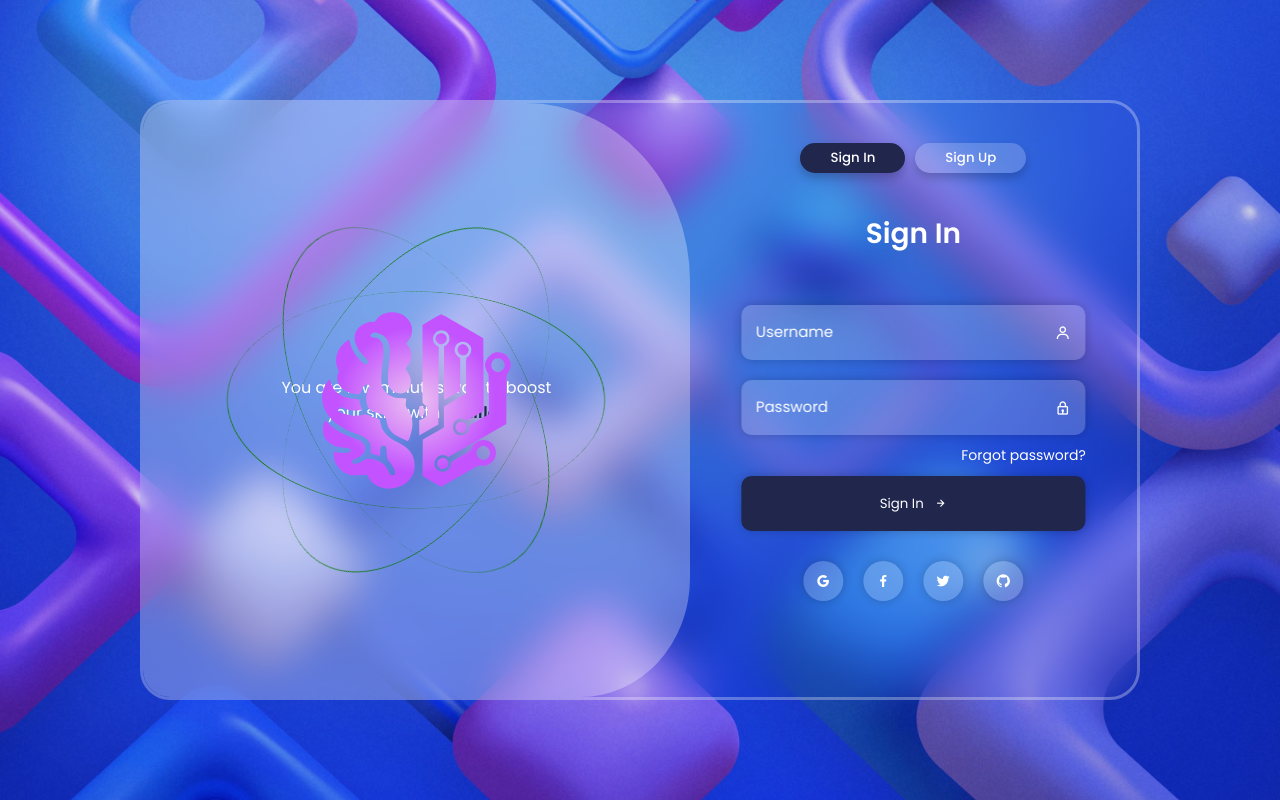
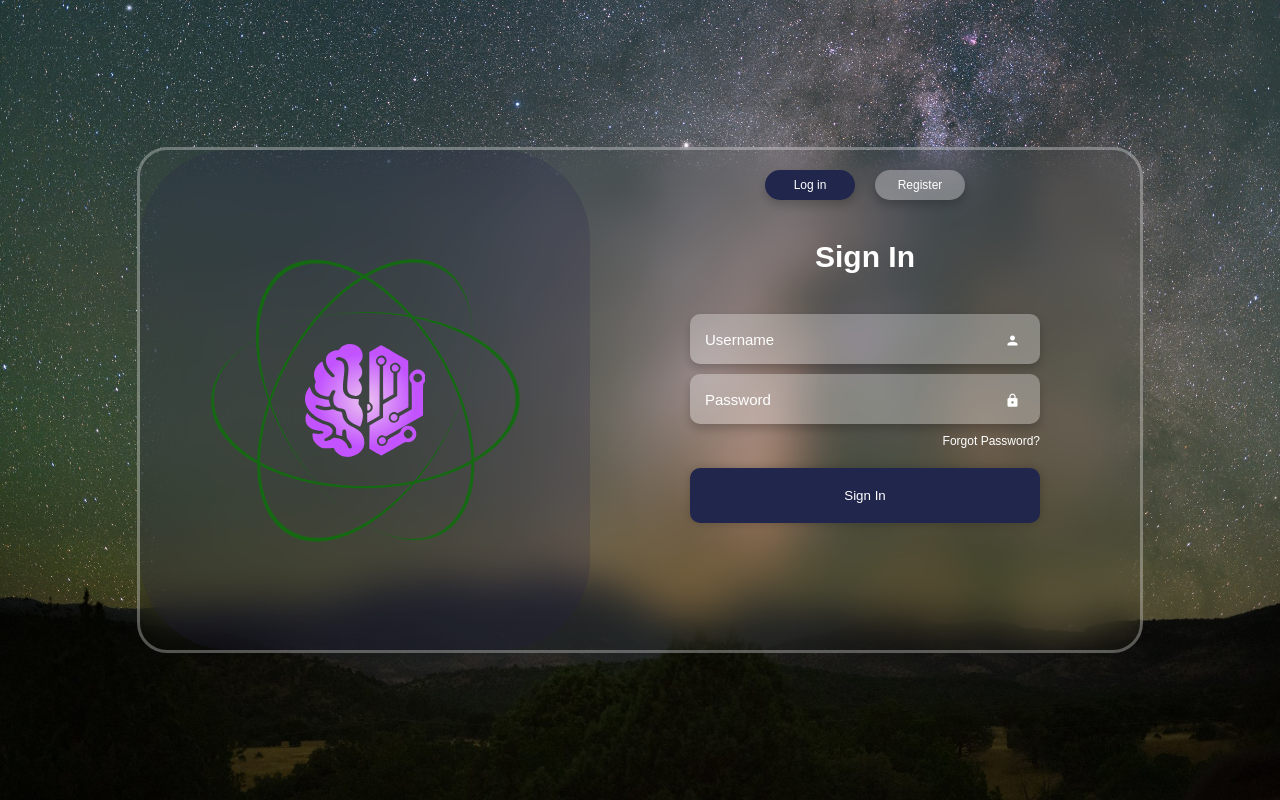
Before and after one commit to AbdussamedY/website_from_scratch, a PHP site: page / in a window 1280 px wide. Run offline with PHP 8.4, Linux system fonts and the light colour scheme.

Commit message:
Add files via upload
Final version of signin page

```diff
--- a/animated_logo.php
+++ b/animated_logo.php
@@ -2,8 +2,8 @@
 div.loader{
   position: absolute;
   margin: 14px;
-  width: 10cm;
-  height: 10cm;
+  width: 8cm;
+  height: 8cm;
   justify-content: center;
   align-items: center;
   z-index: 50;
@@ -19,9 +19,11 @@ div.dynamic-logo span{
   width:100%;
   height:100%;
   border-radius:50%;
-  border-left: 1px rgb(14, 119, 10) solid;
+  border-left: 4px rgb(19, 106, 16) solid;
+  border-top: 4px rgb(19, 106, 16) solid;
+  border-right: 4px rgb(19, 106, 16) solid;
   /* border-top: 10px transparent solid; */
-  border-right: 1px rgb(14, 119, 10) solid;
+  /* border-right: 5px rgb(14, 119, 10) solid; */
 }
 div.dynamic-logo span:nth-last-of-type(1){
   animation: ani-1 1.5s linear infinite;
@@ -91,8 +93,8 @@ div.dynamic-logo span:nth-last-of-type(3){
         <span></span>
         <svg
           class="logo-brain"
-          width="50%"
-          height="50%"
+          width="40%"
+          height="40%"
           viewBox="0 0 13.834354 12.905601"
           xmlns:inkscape="http://www.inkscape.org/namespaces/inkscape"
           xmlns:sodipodi="http://sodipodi.sourceforge.net/DTD/sodipodi-0.dtd"
--- a/index.php
+++ b/index.php
@@ -3,99 +3,101 @@
 <head>
     <meta charset="UTF-8">
     <meta name="viewport" content="width=device-width, initial-scale=1.0">
-    <title>Ludiflex | Login & Register</title>
-    <!-- BOXICONS -->
-    <link href='https://unpkg.com/boxicons@2.1.4/css/boxicons.min.css' rel='stylesheet'>
-    <!-- STYLE -->
-    <link rel="stylesheet" href="assets/css/style.css">
+    <title>SensoMotion | Sign In</title>
+    <link rel="stylesheet" href="https://fonts.googleapis.com/icon?family=Material+Icons">
+    <link rel="stylesheet" href="style.css">
 </head>
 <body>
-
-    <div class="form-container">
-        <div class="col col-1">
+    <div class="central-box">
+        <div class="col-1">
             <?php include "animated_logo.php"; ?>
-            <p class="featured-words">You are few minutes way to boost your skills with <span>Ludiflex</span></p>
-        </div>
-        <div class="col col-2">
-            <div class="btn-box">
-                <button class="btn btn-1" id="login">Sign In</button>
-                <button class="btn btn-2" id="register">Sign Up</button>
         </div>
 
-            <!-- LOG IN -->
-            <div class="login-form">
+        <div class="col-2">
+            <div class="btn-box">
+                <button class="btn btn-1" id="login">Log in</button>
+                <button class="btn btn-2" id="register">Register</button>
+            </div>
+
+            <div class="Forms">
+                <div class="loginForm Form" id="loginForm">
                     <div class="form-title">
-                    <span>Sign In</span>
+                        Sign In
                     </div>
-                <div class="form-inputs">
+                    <div class="inputs">
                         <div class="input-box">
-                        <input type="text" name="" placeholder="Username" class="input-field" required>
-                        <i class="bx bx-user icon"></i>
+                            <input type="text" name="" required class='input-field' placeholder="Username">
+                            <i class="material-icons icon">person</i>
                         </div>
                         <div class="input-box">
-                        <input type="password" name="" placeholder="Password" class="input-field" required>
-                        <i class="bx bx-lock icon"></i>
+                            <input type="password" name="" required class='input-field' placeholder="Password">
+                            <i class="material-icons icon">lock</i>
                         </div>
                         <div class="forgot-pass">
-                        <a href="#">Forgot password?</a>
+                            <a href="#">Forgot Password?</a>
                         </div>
                         <div class="input-box">
                             <button class="input-submit">
-                            <span>Sign In</span>
-                            <i class="bx bx-right-arrow-alt"></i>
+                                Sign In
                             </button>
                         </div>
                     </div>
-                <div class="social-login">
-                    <i class="bx bxl-google"></i>
-                    <i class="bx bxl-facebook"></i>
-                    <i class="bx bxl-twitter"></i>
-                    <i class="bx bxl-github"></i>
-                </div>
                 </div>
 
-            <!-- REGISTER -->
-            <div class="register-form">
+
+                <div class="registerForm Form" id="registerForm">
                     <div class="form-title">
-                    <span>Create Account</span>
+                        Register
                     </div>
-                <div class="form-inputs">
+                    <div class="inputs">
                         <div class="input-box">
-                        <input type="text" name="" placeholder="Email" class="input-field" required>
-                        <i class="bx bx-envelope icon"></i>
+                            <input type="text" name="" required class='input-field' placeholder="First Name">
+                            <i class="material-icons icon">person</i>
                         </div>
                         <div class="input-box">
-                        <input type="text" name="" placeholder="Username" class="input-field" required>
-                        <i class="bx bx-user icon"></i>
+                            <input type="text" name="" required class='input-field' placeholder="Last Name">
+                            <i class="material-icons icon">person</i>
                         </div>
                         <div class="input-box">
-                        <input type="password" name="" placeholder="Password" class="input-field" required>
-                        <i class="bx bx-lock icon"></i>
+                            <input type="text" name="" required class='input-field' placeholder="Username">
+                            <i class="material-icons icon">person</i>
                         </div>
-                    <div class="forgot-pass">
-                        <a href="#">Forgot password ?</a>
+                        <div class="input-box">
+                            <input type="mail" name="" required class='input-field' placeholder="Email">
+                            <i class="material-icons icon">mail</i>
+                        </div>
+                        <div class="input-box">
+                            <select name="" class="select">
+                                <option value="">-- Select your position --</option>
+                                <option value="Principal Investigator">Principal Investigator</option>
+                                <option value="Post-doc">Post-doc</option>
+                                <option value="Engineer">Engineer</option>
+                                <option value="PhD Student">PhD Student</option>
+                                <option value="M2 Student">M2 Student</option>
+                                <option value="M1 Student">M1 Student</option>
+                                <option value="Undergraduate">Undergraduate</option>
+                            </select>
+                            <i class="material-icons icon">mail</i>
+                        </div>
+                        <div class="input-box">
+                            <input type="password" name="" required class='input-field' placeholder="Password">
+                            <i class="material-icons icon">lock</i>
+                        </div>
+                        <div class="input-box">
+                            <input type="password" name="" required class='input-field' placeholder="Confirm password">
+                            <i class="material-icons icon">lock</i>
                         </div>
                         <div class="input-box">
                             <button class="input-submit">
-                            <span>Sign Up</span>
-                            <i class="bx bx-right-arrow-alt"></i>
+                                Sign up
                             </button>
                         </div>
                     </div>
-                <div class="social-login">
-                    <i class="bx bxl-google"></i>
-                    <i class="bx bxl-facebook"></i>
-                    <i class="bx bxl-twitter"></i>
-                    <i class="bx bxl-github"></i>
                 </div>
             </div>
         </div>
     </div>
 
-
-
-
-    <!-- JS -->
-    <script src="assets/js/main.js"></script>
+    <script src="script.js"></script>
 </body>
 </html>
--- /dev/null
+++ b/style.css
@@ -0,0 +1,228 @@
+@import url('https://fonts.googleapis.com/css2?family=Poppins:wght@400;500;600;700&display=swap');
+
+
+*{
+    margin: 0;
+    padding: 0;
+    font-family: 'Poppings', sans-serif;
+}
+body{
+    background: url(fond.jpg);
+    background-position: center;
+    background-repeat: no-repeat;
+    background-size: cover;
+    background-attachment: fixed;
+    display: flex;
+    min-height: 100vh;
+    align-items: center;
+}
+
+.central-box{
+    width: 1000px;
+    height: 500px;
+    border: 3px solid rgba(255,255,255,0.3);
+    border-radius: 30px;
+    backdrop-filter: blur(20px);
+    display: flex;
+    margin: 0 auto;
+    align-items: center;
+}
+.central-box .col-1{
+    display: flex;
+    justify-content: center;
+    align-items: center;
+    width: 45%;
+    min-height: 100%;
+    border-radius: 90px;
+    background: rgba(38, 34, 74, 0.2);
+}
+
+
+
+
+
+
+
+
+.central-box .col-2{
+    position: relative;
+    width: 55%;
+    min-height: 100%;
+    display: flex;
+    flex-direction: column;
+    align-items: center;
+    overflow: hidden;
+}
+.col-2 .btn-box{
+    margin-top:20px;
+    margin-bottom:40px;
+    display:flex;
+    justify-content: center;
+    gap:20px;
+}
+.btn-box .btn{
+    height: 30px;
+    width: 90px;
+    font-weight: 500;
+    font-size: 12px;
+    border: none;
+    border-radius: 30px;
+    background: rgba(255,255,255,0.3);
+    box-shadow:0 5px 10px rgba(0,0,0,0.2);
+    cursor:pointer;
+    transition: .2s;
+    color: white;
+}
+.btn-box .btn:hover{
+    opacity: 0.85;
+    box-shadow:0 5px 10px rgba(0,0,0,0.5);
+}
+.btn-box .btn-1 {
+    background: #21264D;
+}
+
+
+
+.col-2 .Forms{
+    display: flex;
+    justify-content: center;
+    align-items: top;
+    gap: 200px;
+}
+.col-2 .loginForm{
+    position: absolute;
+    transition: all 0.8s ease;
+}
+.col-2 .registerForm{
+    position: absolute;
+    transform: translateX(150%);
+    transition: all 0.8s ease;
+    width: 100%;
+    height: 70%;
+    overflow-y: scroll;
+    scrollbar-width: thin;
+    scrollbar-color: #7f86b8 #21264D;
+}
+
+.registerForm::before, .registerForm::after {
+    content: '';
+    position: absolute;
+    left: 0;
+    right: 0;
+    height: 20px; /* Hauteur du dégradé */
+    z-index: 1;
+}
+.col-2 .Form{
+    display: flex;
+    flex-direction: column;
+    align-items: center;
+}
+.Form .form-title{
+    margin-bottom:40px;
+    font-weight: 600;
+    font-size: 30px;
+    color:white;
+}
+.Form .inputs{
+    display: flex;
+    flex-direction: column;
+    gap: 10px;
+}
+.Form .input-field, select{
+    height: 50px;
+    min-width: 350px;
+    font-weight: 300;
+    font-size: 15px;
+    border: none;
+    box-sizing: border-box;
+    border-radius: 10px;
+    background: rgba(255,255,255,0.3);
+    box-shadow:0 5px 10px rgba(0,0,0,0.2);
+    backdrop-filter: blur(20px);
+    outline: none;
+    transition: .2s;
+    color: white;
+    padding: 0 15px;
+    appearance: none; /* Pour masquer l'interface utilisateur native du navigateur */
+    -webkit-appearance: none; /* Pour certains navigateurs basés sur WebKit */
+    -moz-appearance: none;
+}
+
+
+select::-ms-expand {
+    display: none; /* Masque flèche déroulante Internet Explorer */
+}
+select option {
+    background-color: rgba(255,255,255,0.3);
+    color: #21264D;
+}
+select option:checked {
+    background-color: #21264D;
+    color: #fff;
+}
+
+
+
+::placeholder{
+    color: white;
+}
+.Form .inputs .icon{
+    position: absolute;
+    color: white;
+    transform: translate(calc(-100% - 20px), 125%);
+    font-size:15px;
+}
+.inputs .forgot-pass{
+    display: flex;
+    justify-content: right;
+}
+.forgot-pass a{
+    text-decoration: none;
+    font-size: 12px;
+    color: white;
+}
+.forgot-pass a:hover{
+    text-decoration: underline;
+}
+.inputs .input-box .input-submit{
+    display:flex;
+    align-items:center;
+    justify-content: center;
+    width:100%;
+    height:55px;
+    margin: 10px 0;
+    background: #21264D;
+    color:white;
+    border:none;
+    border-radius: 10px;
+    box-shadow: 0 0 10px rgba(0,0,0,0.2);
+    cursor: pointer;
+    transition: 0.3s;
+}
+.inputs .input-box .input-submit:hover{
+    /* opacity: 0.85; */
+    box-shadow: 0 0 10px rgba(0,0,0,0.5);
+}
+
+
+
+
+
+@media screen and (max-width: 760px) {
+    .central-box {
+        width: 80%;
+        display: block;
+    }
+    .central-box .col-1 {
+        display: none;
+    }
+    .central-box .col-2{
+        position: relative;
+        width: 100%;
+        min-height: 100%;
+        display: flex;
+        flex-direction: column;
+        align-items: center;
+        overflow: hidden;
+    }
+}
```
Also changed, not shown: script.js (added, +24 -0 lines), fond.jpg (added). Lines whose indentation alone changed are shown as unchanged.
